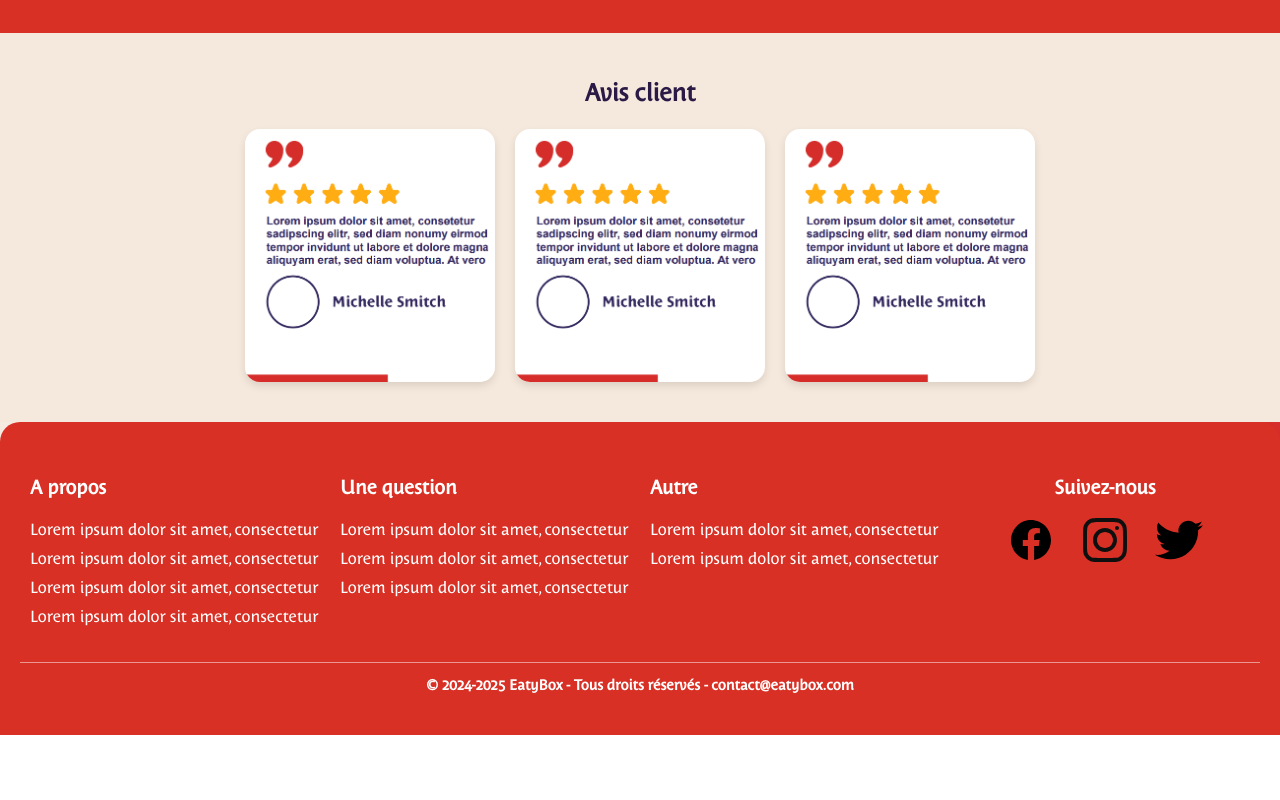
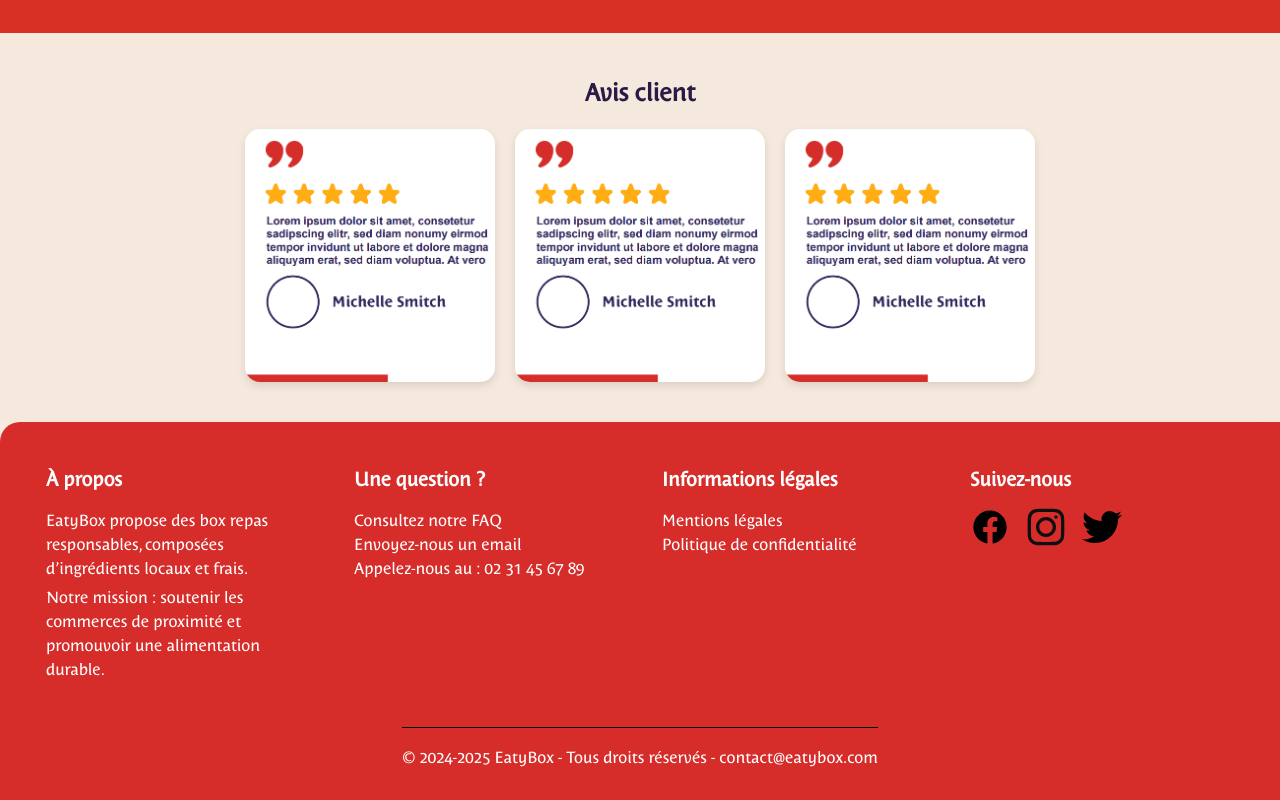
Before and after one commit to abdelmalekbelghomari/projet_industriel, a React (Create React App) app: page / in a window 1280 px wide. Shown: the part 1477-2277 px from the top of the page. Before the commit the page ends 2212 px from the top, so only its background shows below. Built offline with nearby package versions, Linux system fonts and the light colour scheme; no server answers; the database is empty.

Commit message:
Modifying the footer

```diff
--- a/src/components/Footer.jsx
+++ b/src/components/Footer.jsx
@@ -5,39 +5,47 @@ import Facebook from '../assets/icons/facebook.svg';
 import Instagram from '../assets/icons/instagram.svg';
 import Twitter from '../assets/icons/twitter.svg';
 
-
-
 const Footer = () => {
   return (
-    <footer className="footer-container">
+    <footer className="footer-container bg-customRed text-white py-8">
+      <div className="container mx-auto grid grid-cols-1 sm:grid-cols-2 md:grid-cols-4 gap-6 px-4">
         <div className="footer-section">
-        <h3>A propos</h3>
-        <p>Lorem ipsum dolor sit amet, consectetur</p>
-        <p>Lorem ipsum dolor sit amet, consectetur</p>
-        <p>Lorem ipsum dolor sit amet, consectetur</p>
-        <p>Lorem ipsum dolor sit amet, consectetur</p>
+          <h3 className="text-lg font-semibold mb-4">À propos</h3>
+          <p>EatyBox propose des box repas responsables, composées d’ingrédients locaux et frais.</p>
+          <p>Notre mission : soutenir les commerces de proximité et promouvoir une alimentation durable.</p>
         </div>
         <div className="footer-section">
-        <h3>Une question</h3>
-        <p>Lorem ipsum dolor sit amet, consectetur</p>
-        <p>Lorem ipsum dolor sit amet, consectetur</p>
-        <p>Lorem ipsum dolor sit amet, consectetur</p>
+          <h3 className="text-lg font-semibold mb-4">Une question ?</h3>
+          <ul>
+            <li><a href="/404" className="hover:underline">Consultez notre FAQ</a></li>
+            <li><a href="mailto:contact@eatybox.com" className="hover:underline">Envoyez-nous un email</a></li>
+            <li>Appelez-nous au : 02 31 45 67 89</li>
+          </ul>
         </div>
         <div className="footer-section">
-        <h3>Autre</h3>
-        <p>Lorem ipsum dolor sit amet, consectetur</p>
-        <p>Lorem ipsum dolor sit amet, consectetur</p>
+          <h3 className="text-lg font-semibold mb-4">Informations légales</h3>
+          <ul>
+            <li><a href="/legal" className="hover:underline">Mentions légales</a></li>
+            <li><a href="/privacy" className="hover:underline">Politique de confidentialité</a></li>
+          </ul>
         </div>
-      <div className="footer-section social">
-        <h3>Suivez-nous</h3>
-        <div className="social-icons">
-          <img src={Facebook} alt="Facebook" className="icon" />
-          <img src={Instagram} alt="Instagram" className="icon" />
-          <img src={Twitter} alt="Twitter" className="icon" />
+        <div className="footer-section">
+          <h3 className="text-lg font-semibold mb-4">Suivez-nous</h3>
+          <div className="flex space-x-4">
+            <a href="https://facebook.com/EatyBox" target="_blank" rel="noopener noreferrer">
+              <img src={Facebook} alt="Facebook" className="w-10" />
+            </a>
+            <a href="https://instagram.com/EatyBox" target="_blank" rel="noopener noreferrer">
+              <img src={Instagram} alt="Instagram" className="w-10" />
+            </a>
+            <a href="https://twitter.com/EatyBox" target="_blank" rel="noopener noreferrer">
+              <img src={Twitter} alt="Twitter" className="w-10" />
+            </a>
           </div>
         </div>
-      <div className="footer-bottom">
-        <p>© 2024-2025 EatyBox - Tous droits réservés - contact@eatybox.com</p>
+      </div>
+      <div className="text-center mt-8 border-t border-black pt-4">
+        <p>© 2024-2025 EatyBox - Tous droits réservés - <a href="mailto:contact@eatybox.com" className="hover:underline">contact@eatybox.com</a></p>
       </div>
     </footer>
   );
```
Lines whose indentation alone changed are shown as unchanged.
